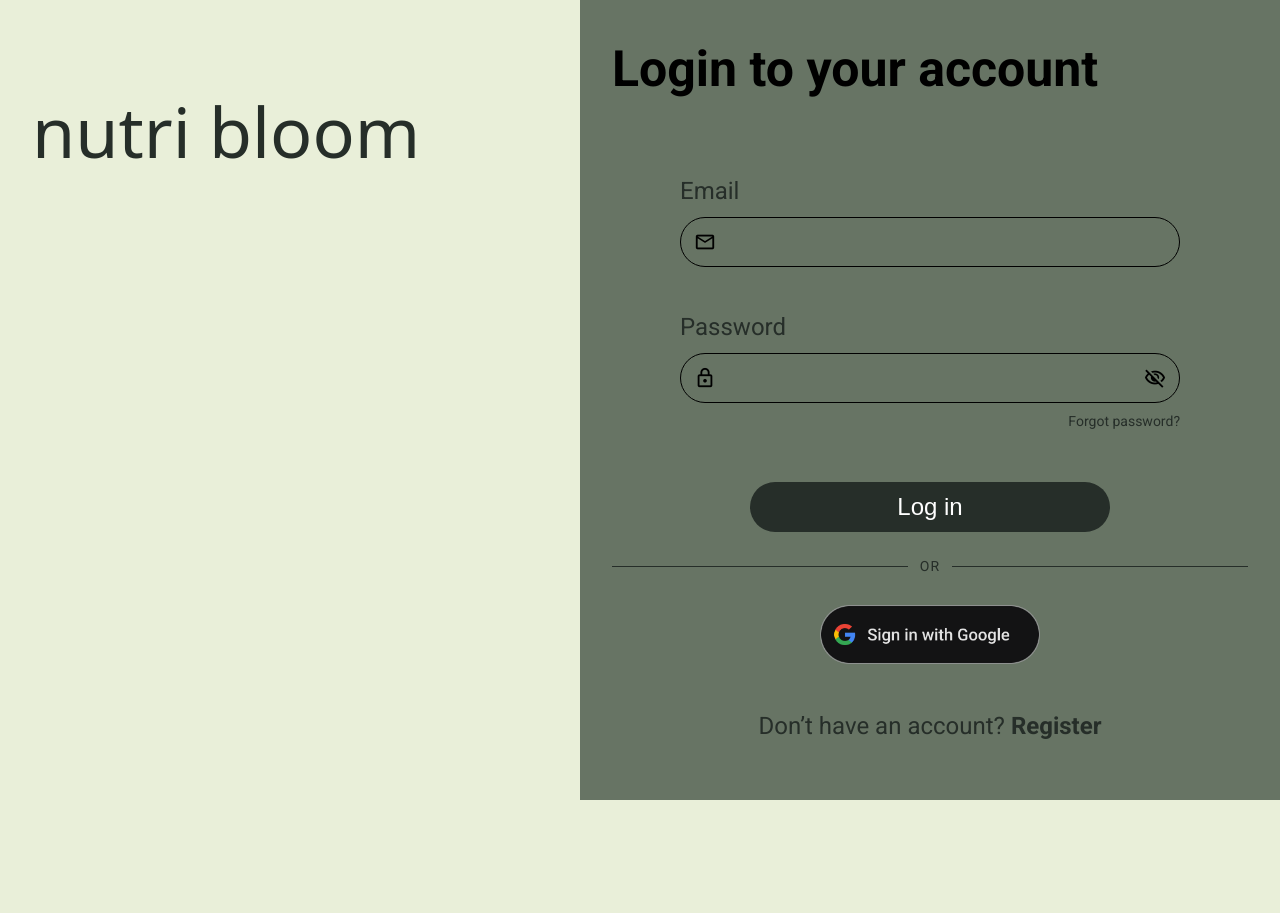
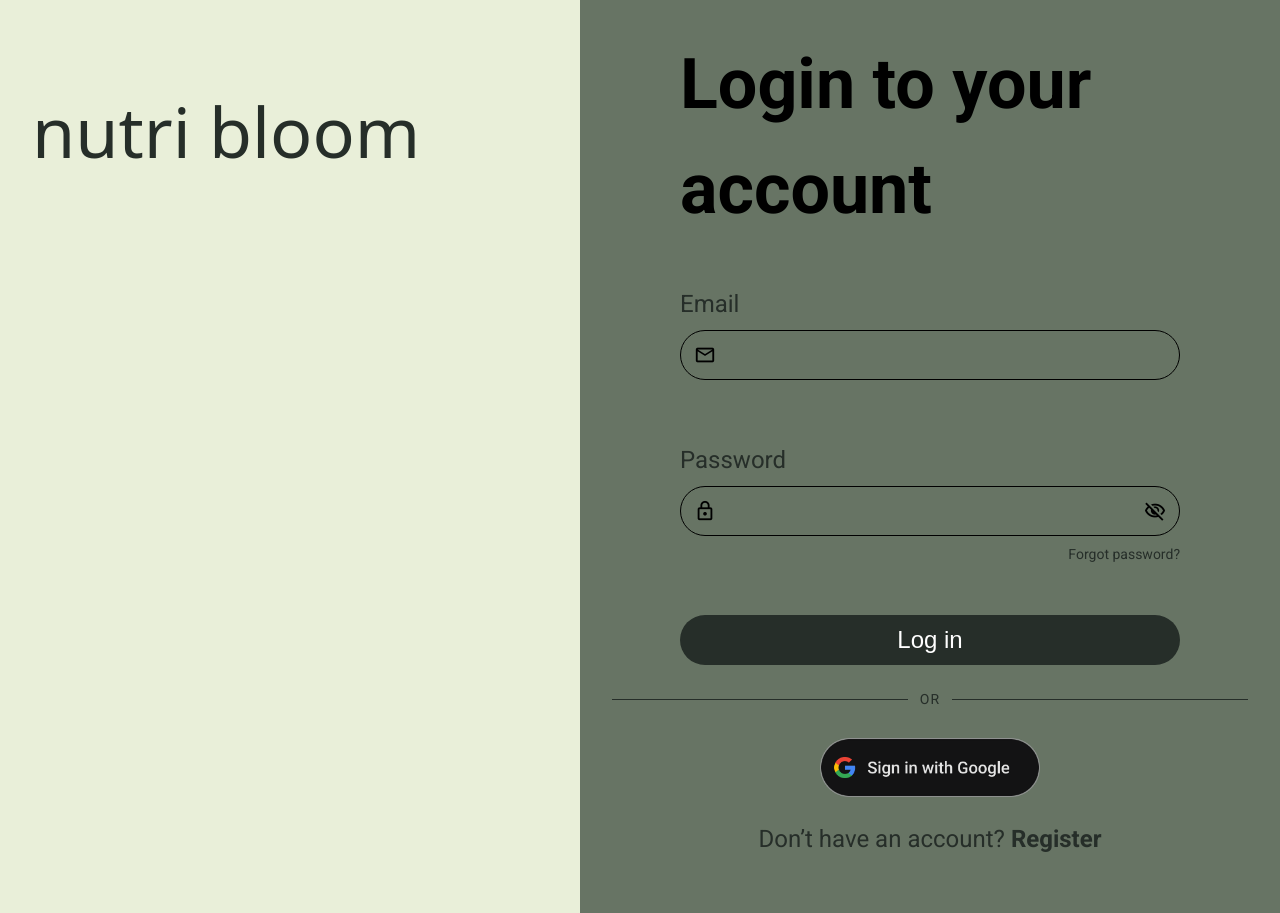
Before and after one commit to iben0402/diet-manager, a React (Vite) app: page / in a window 1280 px wide. Before the commit the page ends 800 px from the top, so only its background shows below. Built offline with nearby package versions, Linux system fonts and the light colour scheme; a web font is replaced by a local one.

Commit message:
fix some styles

```diff
--- a/src/App.css
+++ b/src/App.css
@@ -32,9 +32,11 @@
 }
 
 .login-header {
-  font-size: 50px;
+  font-size: 70px;
   margin-top: 0;
   color: black;
+  width: 500px;
+  margin: 0 auto;
 }
 
 .default-button {
--- a/src/styles/login-register.css
+++ b/src/styles/login-register.css
@@ -14,7 +14,7 @@ input {
 
 .input-group {
     width: 500px;
-    margin: 0 auto 18px;
+    margin: 20px auto 18px;
 }
 
 .input-wrapper {
@@ -93,6 +93,7 @@ input {
 }
 
 .login-button {
+    width: 500px !important;
     display: block;
     margin: 32px auto 0;
 }
```
